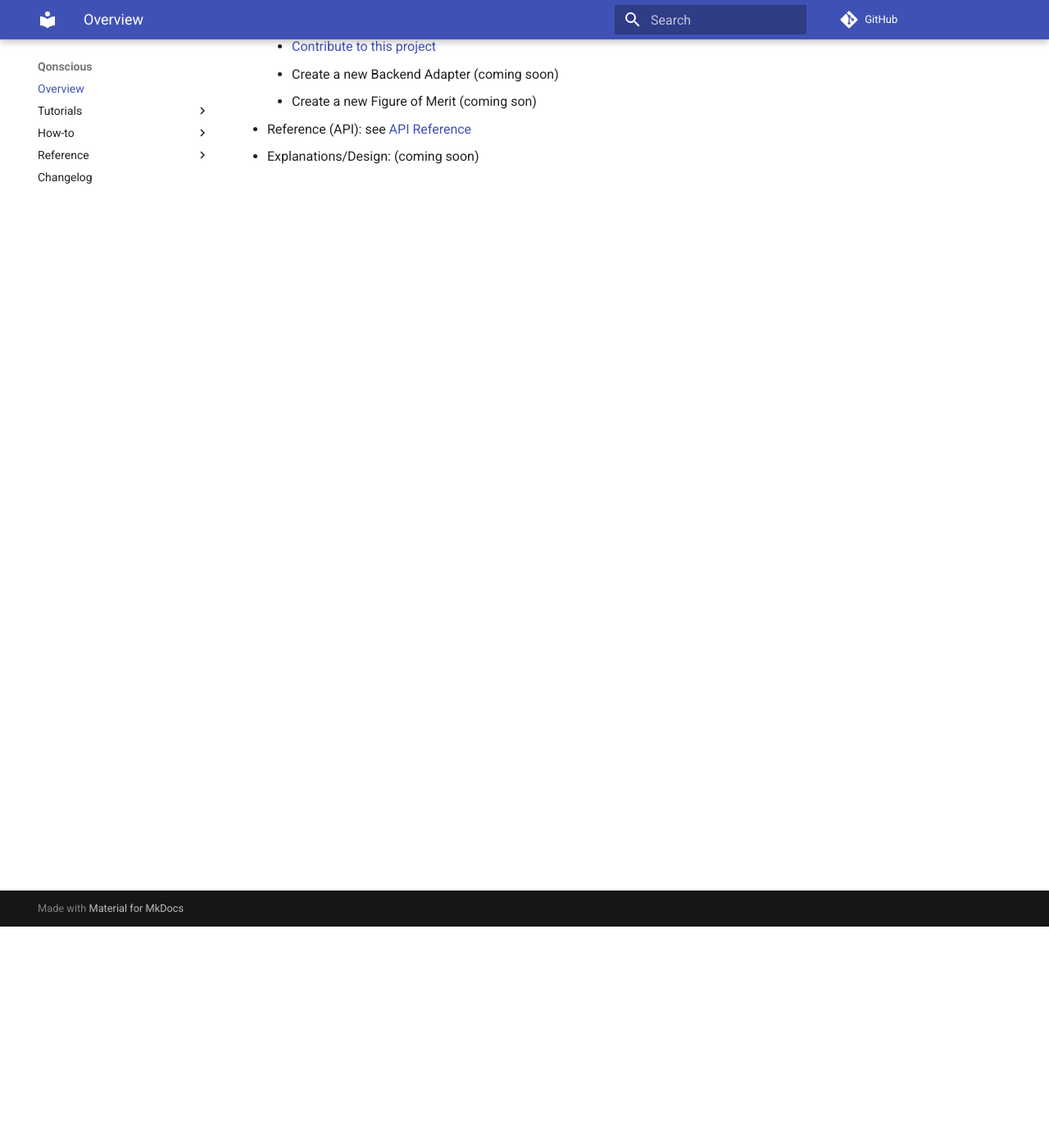
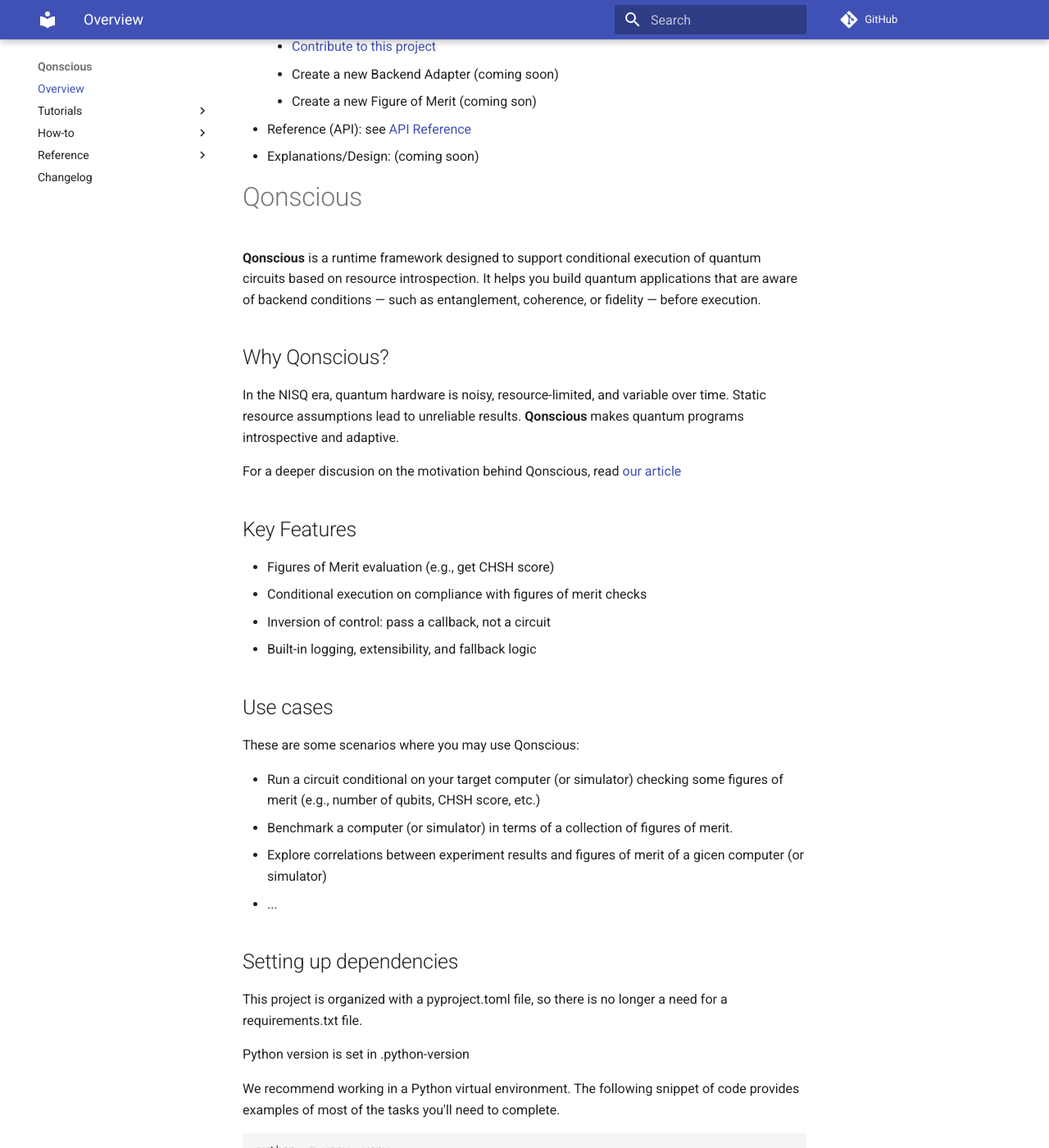
Before and after one commit to marcosUNLP/qonscious, an MkDocs documentation site: the page built from docs/index.md, in a window 1280 px wide and 1400 px high, scrolled down 270 px. Shown: the whole window at 82% size. Built offline with MkDocs 1.6.1 and Material for MkDocs 9.7.7, drawn with Linux system fonts in a browser that asks for light colours; comment, search, counter and statistics services are not loaded; some of the changed text lies outside the part shown.

Commit message:
deduplicated the readme text

````diff
--- a/README.md
+++ b/README.md
@@ -1,12 +1,10 @@
-Meet **Qonscious**, a framework for resource-aware quantum computing in the NISQ era.
-
-# Qonscious
-
 **Qonscious** is a runtime framework designed to support conditional execution of quantum circuits based on resource introspection. It helps you build quantum applications that are aware of backend conditions — such as entanglement, coherence, or fidelity — before execution.
 
 ## Why Qonscious?
 
 In the NISQ era, quantum hardware is noisy, resource-limited, and variable over time. Static resource assumptions lead to unreliable results. **Qonscious** makes quantum programs introspective and adaptive.
+
+For a deeper discusion on the motivation behind Qonscious, read [our article](https://arxiv.org/html/2508.19276v1)
 
 ## Key Features
 
@@ -18,18 +16,19 @@ In the NISQ era, quantum hardware is noisy, resource-limited, and variable over
 ## Use cases
 
 These are some scenarios where you may use Qonscious:
-1. Run a circuit conditional on your target computer (or simulator) checking some figures of merit (e.g., number of qubits, CHSH score, etc.)
-2. Benchmark a computer (or simulator) in terms of a collection of figures of merit.
-3. Explore correlations between experiment results and figures of merit of a gicen computer (or simulator)
-4. ...
+
+- Run a circuit conditional on your target computer (or simulator) checking some figures of merit (e.g., number of qubits, CHSH score, etc.)
+- Benchmark a computer (or simulator) in terms of a collection of figures of merit.
+- Explore correlations between experiment results and figures of merit of a gicen computer (or simulator)
+- ...
 
 ## Setting up dependencies
-
-We recommend working in a Python virtual environment. This snippet of code provides examples of most of the tasks you'll need to complete.
 
 This project is organized with a pyproject.toml file, so there is no longer a need for a requirements.txt file.
 
 Python version is set in .python-version
+
+We recommend working in a Python virtual environment. The following snippet of code provides examples of most of the tasks you'll need to complete.
 
 ```bash
 python -m venv .venv
@@ -39,6 +38,10 @@ pip install -e ".[dev,notebooks,viz,docs]" # you can leave notebooks and viz out
 ```
 
 The **-e flag** in pip install tells pip to install Qonscious as a dependency so you can import from any Jupyter notebook working on the same venv while lettig you edit the framework.
+
+## Documentation
+
+Up to date documentation is available on [github pages](https://lifia-unlp.github.io/qonscious/)
 
 ## Examples
 
--- a/docs/index.md
+++ b/docs/index.md
@@ -9,3 +9,7 @@
     - Create a new Figure of Merit (coming son)
 - Reference (API): see [API Reference](reference/index.md)
 - Explanations/Design: (coming soon)
+
+# Qonscious
+
+--8<-- "README.md"
````
Also changed, not shown: other parts of README.md (+0 -2 lines).
